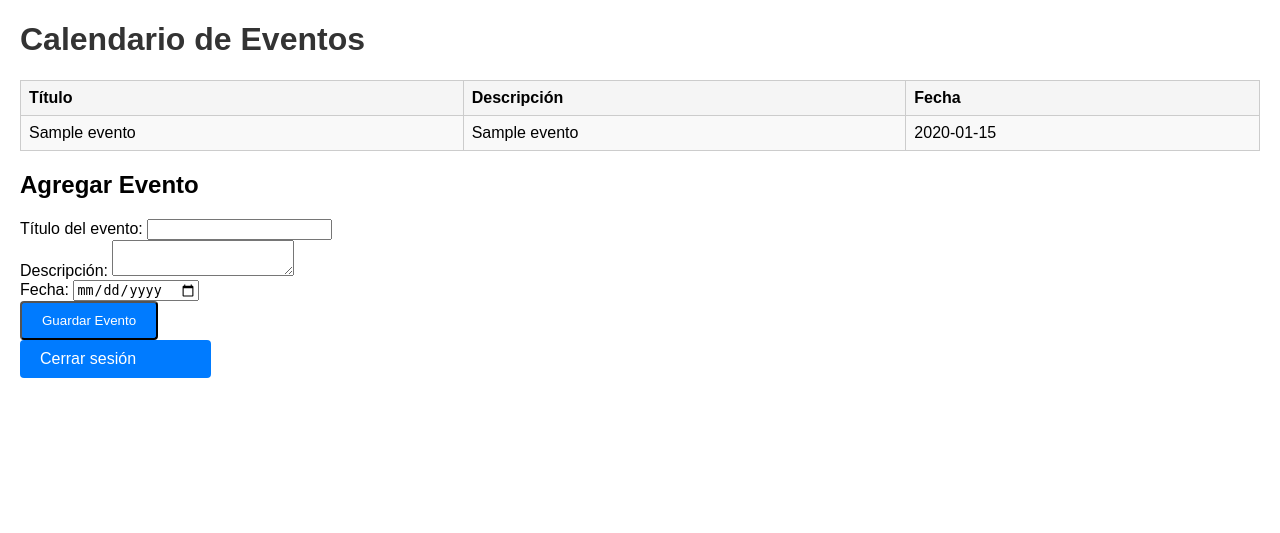
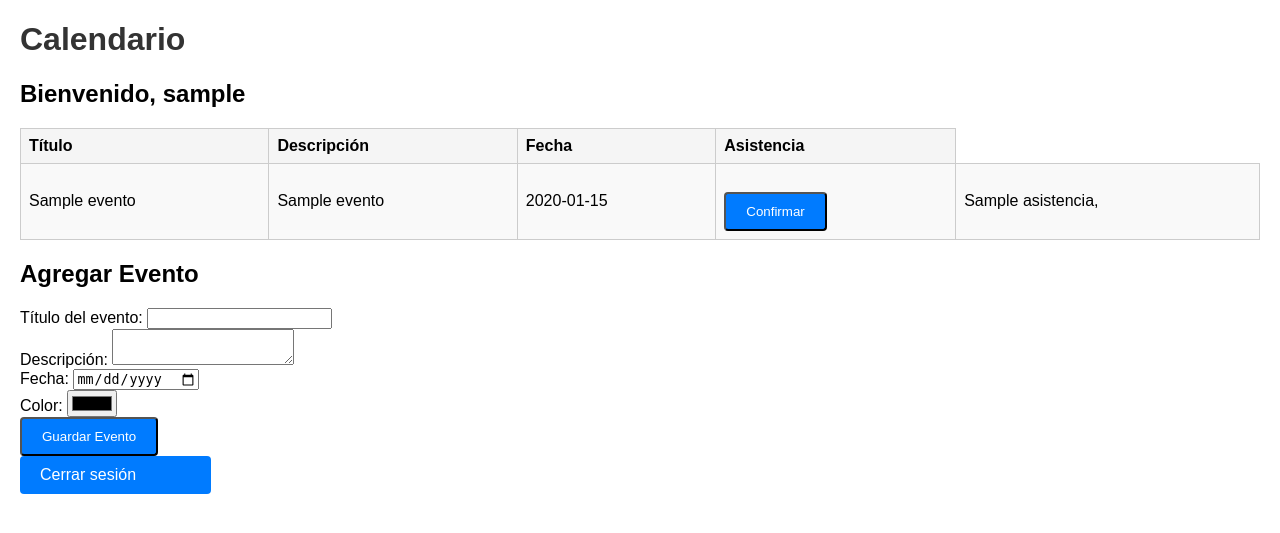
Before and after one commit to DuLuGoSu/PetitCumite, a Flask app: page /calendario in a window 1280 px wide. Shown: the top 533 px of the page. Run offline with Flask 2, Linux system fonts and the light colour scheme; the visitor is signed in with stand-in values (Sample User, id 1); a database or web service that is not in the repository returns one stand-in record (values such as "Sample title"); some libraries are stand-ins or nearby versions.

Commit message:
Calendario Version 10/06

```diff
--- a/app.py
+++ b/app.py
@@ -6,10 +6,10 @@ app = Flask(__name__)
 app.secret_key = 'mysecretkey'
 
 db = psycopg2.connect(
-    host="dpg-ci0uvk02qv21rs5d7uu0-a",
+    host="localhost",
     port=5432,
-    user="userdb",
-    password="TKGhGlSICom5gMVIi8yFvtFg9oz1qk74",
+    user="postgres",
+    password="1234",
     database="calendario"
 )
 
@@ -44,13 +44,48 @@ def calendario():
     if 'usuario' not in session:
         return redirect(url_for("login"))
 
+    usuario = session['usuario']
+    eventos = obtener_eventos()
+    eventos_confirmados = obtener_eventos_confirmados(usuario)
+
+    # Obtener usuarios confirmados para cada evento
+    usuarios_confirmados = {}
+    for evento in eventos:
+        usuarios_confirmados[evento[0]] = obtener_usuarios_confirmados(evento[0])
+
+    return render_template("calendario.html", eventos=eventos, eventos_confirmados=eventos_confirmados, usuarios_confirmados=usuarios_confirmados)
+
+def obtener_usuarios_confirmados(id_evento):
+    cursor = db.cursor()
+    consulta = """
+        SELECT u.nombre_usuario
+        FROM asistencias a
+        JOIN usuarios u ON a.id_usuario = u.id
+        WHERE a.id_evento = %s
+    """
+    valores = (id_evento,)
+    cursor.execute(consulta, valores)
+    usuarios_confirmados = [row[0] for row in cursor.fetchall()]
+    cursor.close()
+    return usuarios_confirmados
+
+
+def obtener_eventos():
     cursor = db.cursor()
     consulta = "SELECT * FROM eventos"
     cursor.execute(consulta)
     eventos = cursor.fetchall()
     cursor.close()
-    return render_template("calendario.html", eventos=eventos)
+    return eventos
 
+def obtener_eventos_confirmados(usuario):
+    cursor = db.cursor()
+    consulta = "SELECT id_evento FROM asistencias WHERE id_usuario = %s"
+    valores = (usuario,)
+    cursor.execute(consulta, valores)
+    eventos_confirmados = [row[0] for row in cursor.fetchall()]
+    cursor.close()
+    return eventos_confirmados
 
 @app.route("/guardar_evento", methods=["POST"])
 def guardar_evento():
@@ -59,14 +94,29 @@ def guardar_evento():
 
     datos = request.form
     cursor = db.cursor()
-    consulta = "INSERT INTO eventos (titulo, descripcion, fecha) VALUES (%s, %s, %s)"
-    valores = (datos["titulo"], datos["descripcion"], datos["fecha"])
+    consulta = "INSERT INTO eventos (titulo, descripcion, fecha, color) VALUES (%s, %s, %s, %s)"
+    valores = (datos["titulo"], datos["descripcion"], datos["fecha"],datos["color"])
     cursor.execute(consulta, valores)
     db.commit()
     cursor.close()
 
     return redirect(url_for("calendario"))
 
+@app.route("/confirmar_asistencia/<int:id_evento>", methods=["GET", "POST"])
+def confirmar_asistencia(id_evento):
+    if 'usuario' not in session:
+        return redirect(url_for("login"))
+
+    id_usuario = session.get("usuario")
+
+    cursor = db.cursor()
+    consulta = "INSERT INTO asistencias (id_evento, id_usuario) VALUES (%s, %s)"
+    valores = (id_evento, id_usuario)
+    cursor.execute(consulta, valores)
+    db.commit()
+    cursor.close()
+
+    return redirect(url_for("calendario"))
 
 @app.route("/login", methods=["GET", "POST"])
 def login():
--- a/static/css/styles.css
+++ b/static/css/styles.css
@@ -59,3 +59,7 @@ form {
   margin-right: 0.5cm;
   max-width: 4cm;
 }
+
+.evento-row {
+  background-color: var(--evento-color);
+}
--- a/templates/calendario.html
+++ b/templates/calendario.html
@@ -7,19 +7,35 @@
 </head>
 
 <body>
-  <h1>Calendario de Eventos</h1>
+  <h1>Calendario</h1>
+  <h2>Bienvenido, {{ session['usuario'] }}</h2>
 
   <table>
     <tr>
       <th>Título</th>
       <th>Descripción</th>
       <th>Fecha</th>
+      <th>Asistencia</th>
     </tr>
     {% for evento in eventos %}
-    <tr>
+    <tr class="evento-row" style="--evento-color: {{ evento.color }};">
       <td>{{ evento[1] }}</td>
       <td>{{ evento[2] }}</td>
       <td>{{ evento[3].strftime('%d/%m/%Y') }}</td>
+      <td>
+        {% if evento[0] in eventos_confirmados %}
+        Confirmada
+        {% else %}
+        <form action="{{ url_for('confirmar_asistencia', id_evento=evento[0]) }}" method="post">
+          <button type="submit" class="btn">Confirmar</button>
+        </form>
+        {% endif %}
+      </td>
+      <td>
+        {% for usuario in usuarios_confirmados[evento[0]] %}
+          {{ usuario }},
+        {% endfor %}
+      </td>
     </tr>
     {% endfor %}
   </table>
@@ -37,15 +53,17 @@
     <input type="date" id="fecha" name="fecha" required>
     <br>
 
+    <label for="color">Color:</label>
+    <input type="color" id="color" name="color">
+    <br>
+
     <input type="submit" value="Guardar Evento" class="btn">
-
   </form>
   <div class="btn-container">
     {% if 'usuario' in session %}
     <a href="{{ url_for('logout') }}" class="btn">Cerrar sesión</a>
     {% endif %}
   </div>
-
 </body>
 
 </html>
```
Also changed, not shown: static/android-chrome-192x192.png (deleted), static/android-chrome-512x512.png (deleted), static/apple-touch-icon.png (deleted), static/favicon-16x16.png (deleted), static/favicon-32x32.png (deleted), static/favicon.ico (deleted), static/site.webmanifest (deleted).
